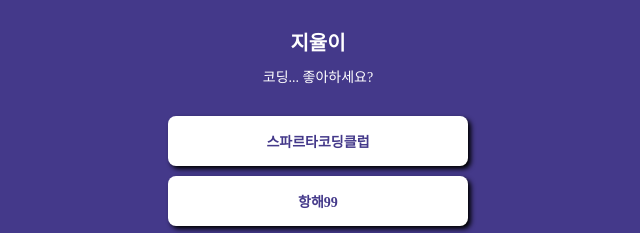
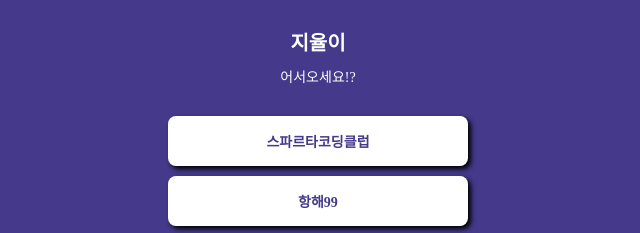
Before and after one commit to chocobro10/mypage, a plain HTML site: page index.html in a window 1280 px wide. Shown: the part 137-370 px from the top of the page, 322-962 px from the left. Drawn offline with Linux system fonts and the light colour scheme; a web font is replaced by a local one.

Commit message:
Update index.html

```diff
--- a/index.html
+++ b/index.html
@@ -85,7 +85,7 @@
     <div class="wrap">
         <div class="profile"></div>
         <h1 class="main">지율이</h1>
-        <p class="sub">코딩... 좋아하세요?</p>
+        <p class="sub">어서오세요!?</p>
         <a target="_blank" href="https://spartacodingclub.kr/">스파르타코딩클럽</a>
         <a target="_blank" href="https://hanghae99.spartacodingclub.kr/">항해99</a>
         <a target="_blank" href="https://chang.spartacodingclub.kr/">창업 부트캠프 창</a>
```
